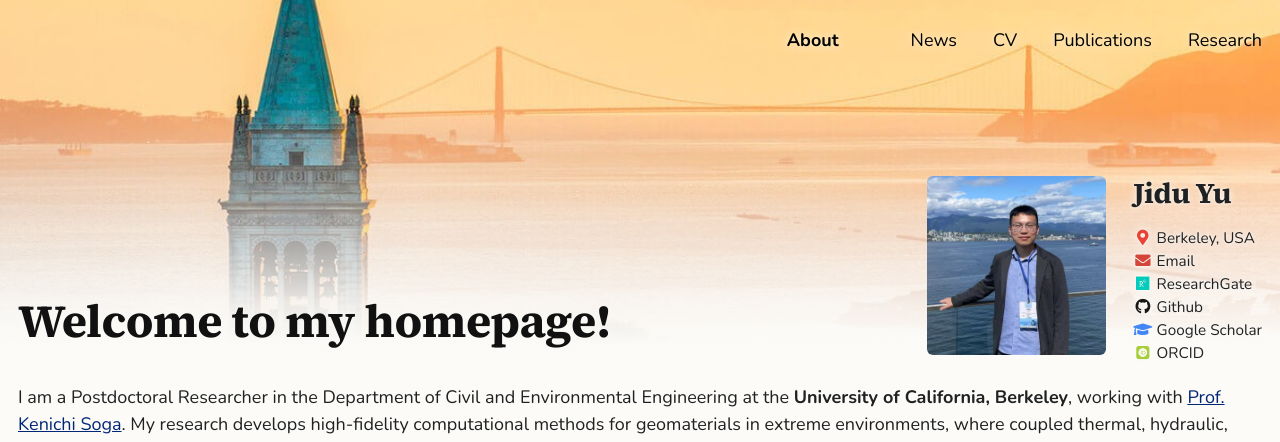
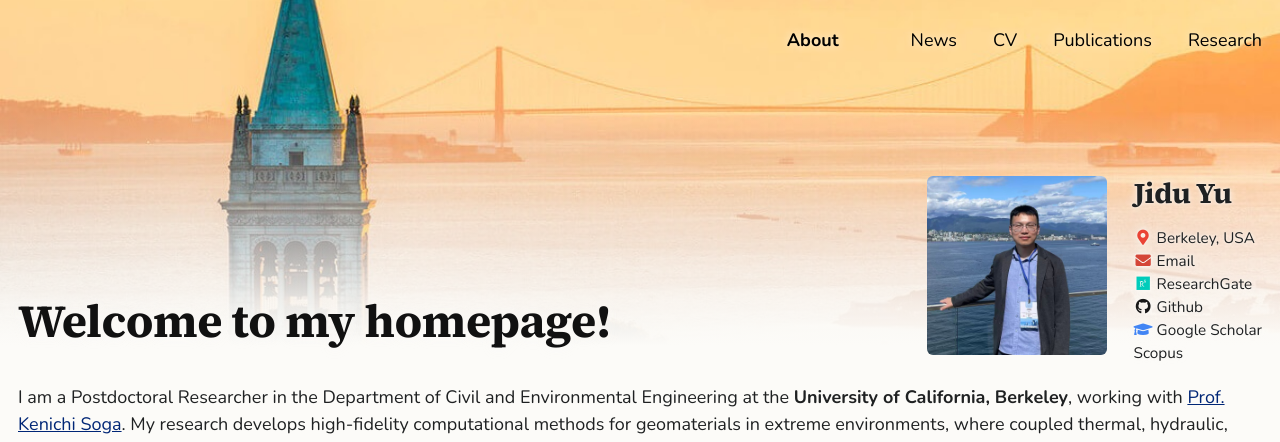
Before and after one commit to yujidu/yujidu.github.io, a Jekyll site: the page built from _pages/aboutme.md, in a window 1280 px wide. Shown: the top 442 px of the page. Built offline with Jekyll 4.4.1, drawn with Linux system fonts in a browser that asks for light colours; some web fonts are replaced; a style sheet for code colours, icons or effects is not loaded.

Commit message:
Profile: Scopus instead of ORCID; frosted blue-tinted top bar when scrolled
Co-Authored-By: Claude Opus 5.5 <noreply@anthropic.com>
Claude-Session: https://claude.ai/code/session_01Vw9tGnbWFVNDt9UXvET6V8

```diff
--- a/_config.yml
+++ b/_config.yml
@@ -106,6 +106,7 @@ author:
   lastfm           :
   linkedin         :
   orcid            : "https://orcid.org/0000-0002-2311-0603"
+  scopus           : "https://www.scopus.com/results/authorNamesList.uri?origin=searchauthorlookup&st1=Yu&st2=Jidu"
   pinterest        :
   soundcloud       :
   stackoverflow    :
--- a/_includes/head/custom.html
+++ b/_includes/head/custom.html
@@ -50,7 +50,7 @@
 <meta name="msapplication-TileImage" content="{{ base_path }}/images/mstile-144x144.png?v=M44lzPylqQ">
 <meta name="msapplication-config" content="{{ base_path }}/images/browserconfig.xml?v=M44lzPylqQ">
 <meta name="theme-color" content="#ffffff">
-<link rel="stylesheet" href="{{ base_path }}/assets/css/academicons.css"/>
+<link rel="stylesheet" href="https://cdnjs.cloudflare.com/ajax/libs/academicons/1.9.4/css/academicons.min.css">
 
 <script type="text/x-mathjax-config"> MathJax.Hub.Config({ TeX: { equationNumbers: { autoNumber: "all" } } }); </script>
 <script type="text/x-mathjax-config">
--- a/_includes/home-hero.html
+++ b/_includes/home-hero.html
@@ -21,7 +21,7 @@
           {% if author.researchgate %}<li class="hl-rg"><a href="{{ author.researchgate }}"><i class="fab fa-fw fa-researchgate" aria-hidden="true"></i> ResearchGate</a></li>{% endif %}
           {% if author.github %}<li class="hl-gh"><a href="https://github.com/{{ author.github }}"><i class="fab fa-fw fa-github" aria-hidden="true"></i> Github</a></li>{% endif %}
           {% if author.googlescholar %}<li class="hl-gs"><a href="{{ author.googlescholar }}"><i class="fas fa-fw fa-graduation-cap" aria-hidden="true"></i> Google Scholar</a></li>{% endif %}
-          {% if author.orcid %}<li class="hl-orcid"><a href="{{ author.orcid }}"><i class="ai ai-orcid-square ai-fw" aria-hidden="true"></i> ORCID</a></li>{% endif %}
+          {% if author.scopus %}<li class="hl-scopus"><a href="{{ author.scopus }}"><i class="ai ai-scopus ai-fw" aria-hidden="true"></i> Scopus</a></li>{% endif %}
         </ul>
       </div>
     </div>
--- a/_sass/_home.scss
+++ b/_sass/_home.scss
@@ -19,8 +19,12 @@ body:not(.has-hero) {
 /* Once scrolled, give the bar a solid background so text stays readable */
 .masthead.is-scrolled,
 .has-hero .masthead.is-scrolled {
-  background: rgba(252, 251, 248, 0.95);
-  box-shadow: 0 1px 6px rgba(0, 0, 0, 0.12);
+  /* frosted glass with a faint Berkeley-blue tint */
+  background: rgba(236, 241, 250, 0.78);
+  -webkit-backdrop-filter: blur(14px) saturate(1.4);
+          backdrop-filter: blur(14px) saturate(1.4);
+  border-bottom: 1px solid rgba(0, 38, 118, 0.08);
+  box-shadow: 0 4px 18px rgba(0, 38, 118, 0.08);
 
   .greedy-nav {
     background: transparent;
@@ -1663,9 +1667,22 @@ $cv-ink: #4a5a6a;
 .hl-rg i    { color: #00CCBB; }
 .hl-gh i    { color: #181717; }
 .hl-gs i    { color: #4285F4; }
-.hl-orcid i { color: #A6CE39; }
+.hl-scopus i { color: #E9711C; }
 
 /* Profile photo: small rounded corners like the other images */
 .home-hero__avatar {
   border-radius: 6px;
 }
+
+/* Scrolled bar: no glow behind the links; phone "About" patch matches the tint */
+.has-hero .masthead.is-scrolled .greedy-nav .visible-links a {
+  text-shadow: none;
+}
+
+@media (max-width: 768px) {
+  .masthead.is-scrolled .greedy-nav .visible-links li:first-child {
+    background: linear-gradient(to right,
+      rgba(236, 241, 250, 0.96) 85%,
+      rgba(236, 241, 250, 0));
+  }
+}
```
